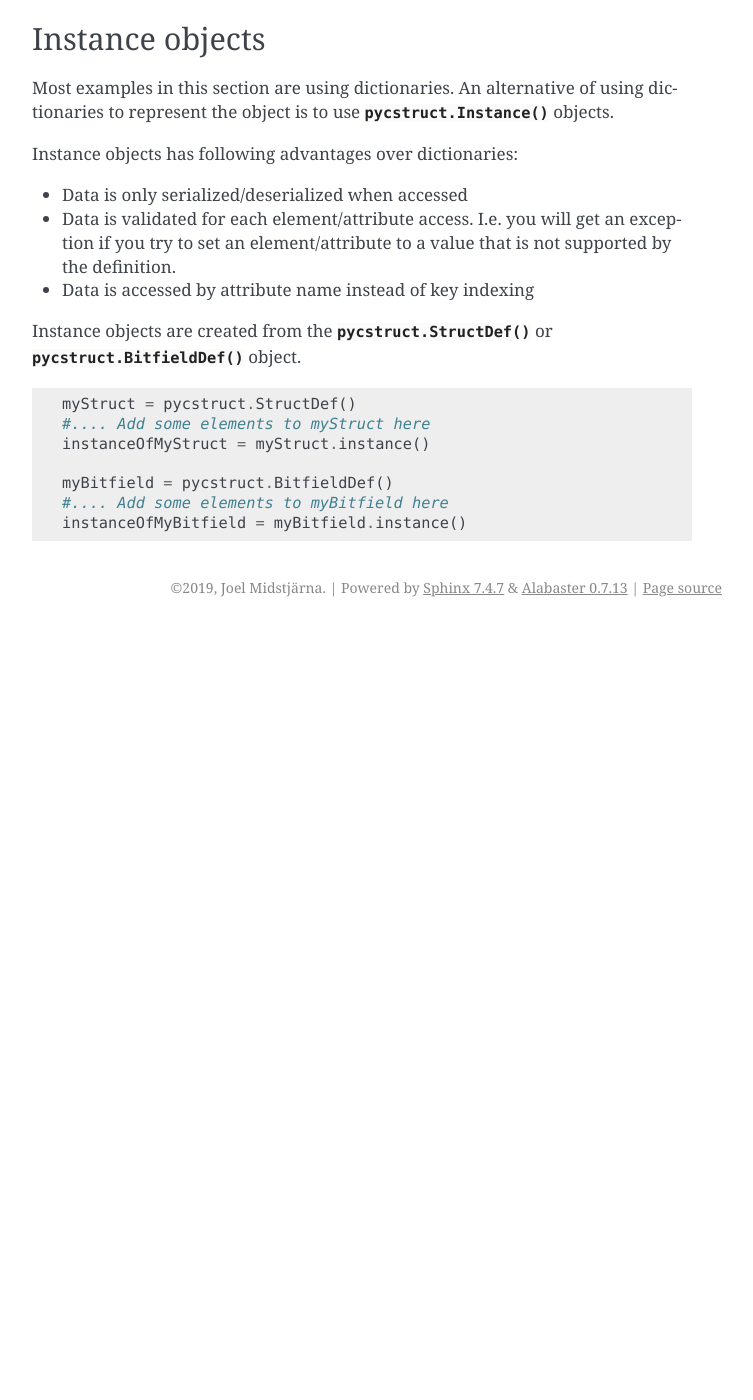
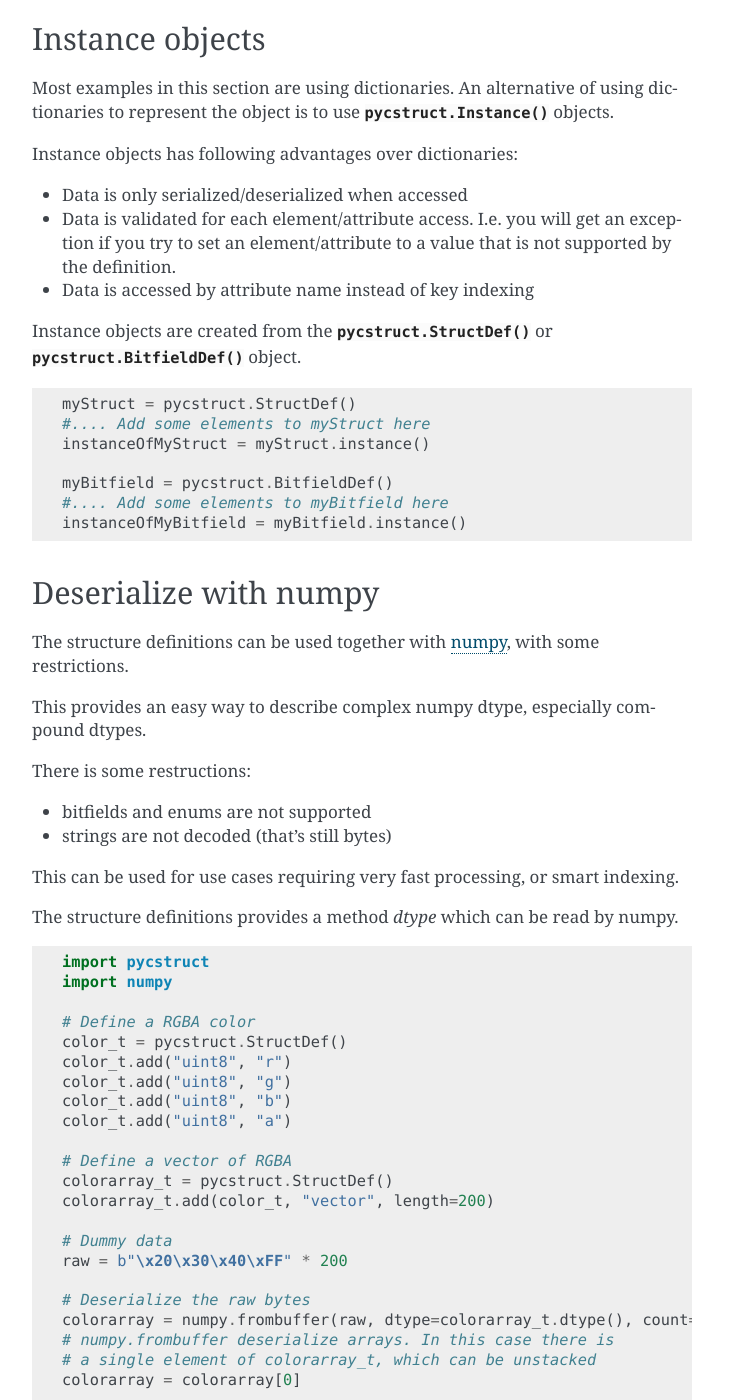
Before and after one commit to midstar/pycstruct, a Sphinx documentation site: the page built from doc/source/overview.rst, in a window 1280 px wide and 1400 px high, scrolled down 6589 px. Shown: the whole window, without its empty margins (388-1141 px from the left). Built offline with Sphinx 7.4.7, drawn with Linux system fonts in a browser that asks for light colours; before the commit the page ends 7216 px from its top, so only the background shows below that; some of the changed text lies outside the part shown.

Commit message:
Add documentation

```diff
--- a/doc/source/overview.rst
+++ b/doc/source/overview.rst
@@ -367,3 +367,69 @@
     myBitfield = pycstruct.BitfieldDef()
     #.... Add some elements to myBitfield here
     instanceOfMyBitfield = myBitfield.instance()
+
+
+Deserialize with numpy
+----------------------
+
+The structure definitions can be used together with
+`numpy <https://numpy.org/>`_, with some restrictions.
+
+This provides an easy way to describe complex numpy dtype,
+especially compound dtypes.
+
+There is some restructions:
+
+- bitfields and enums are not supported
+- strings are not decoded (that's still bytes)
+
+This can be used for use cases requiring very fast processing,
+or smart indexing.
+
+The structure definitions provides a method `dtype` which
+can be read by numpy.
+
+.. code-block::
+
+    import pycstruct
+    import numpy
+
+    # Define a RGBA color
+    color_t = pycstruct.StructDef()
+    color_t.add("uint8", "r")
+    color_t.add("uint8", "g")
+    color_t.add("uint8", "b")
+    color_t.add("uint8", "a")
+
+    # Define a vector of RGBA
+    colorarray_t = pycstruct.StructDef()
+    colorarray_t.add(color_t, "vector", length=200)
+
+    # Dummy data
+    raw = b"\x20\x30\x40\xFF" * 200
+
+    # Deserialize the raw bytes
+    colorarray = numpy.frombuffer(raw, dtype=colorarray_t.dtype(), count=1)
+    # numpy.frombuffer deserialize arrays. In this case there is
+    # a single element of colorarray_t, which can be unstacked
+    colorarray = colorarray[0]
+
+    # Elements can be accessed by names
+    # Here we can access to the whole red components is a single request
+    red_component = colorarray["vector"]["r"]
+    assert red_component.dtype == numpy.uint8
+    assert red_component.shape == (200, )
+
+Numpy also provides record array which can be used like the
+instance objects.
+
+.. code-block::
+
+    colorarray = numpy.frombuffer(raw, dtype=colorarray_t.dtype())[0]
+
+    # Create a record array
+    colorarray = numpy.rec.array(colorarray)
+
+    # Elements can be accessed by attributes
+    assert colorarray.vector.r.dtype == numpy.uint8
+    assert colorarray.vector.r.shape == (200, )
```
